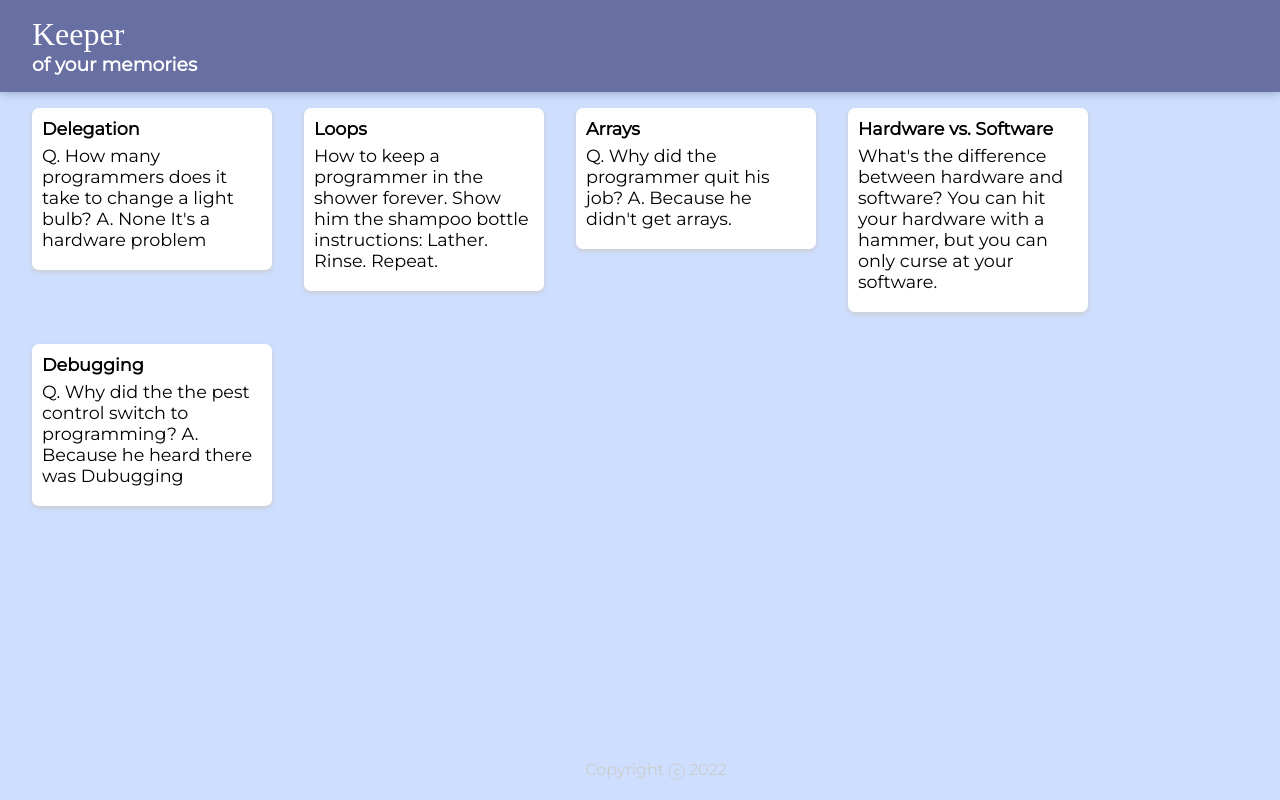
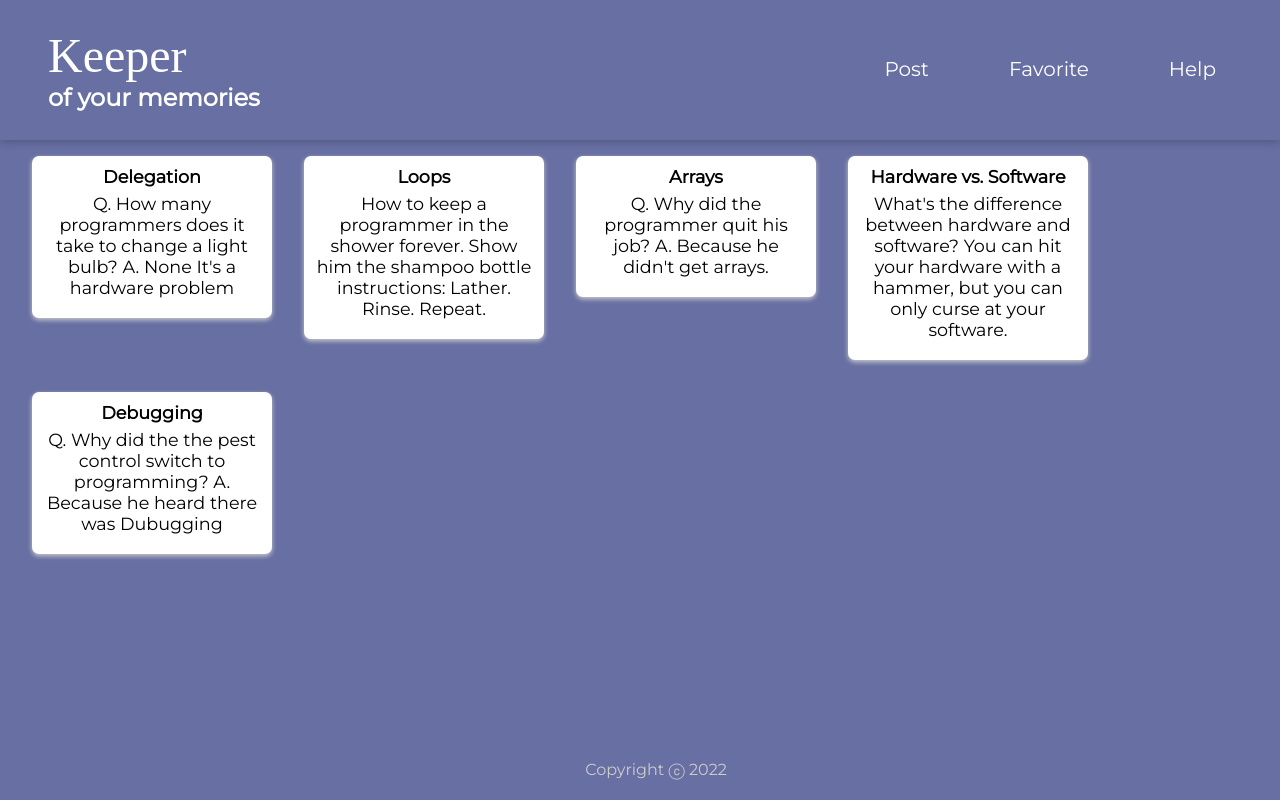
Before and after one commit to Dungyy/keeper-app, a React (Create React App) app: page / in a window 1280 px wide. Built offline with nearby package versions, Linux system fonts and the light colour scheme; a web font is replaced by a local one.

Commit message:
added navbar

```diff
--- a/public/styles.css
+++ b/public/styles.css
@@ -2,21 +2,68 @@
   padding: 0;
   margin: 0;
   box-sizing: border-box;
+  font-family: "Montserrat", sans-serif;
 }
+
 html {
+  background-color: #676fa3;
+}
+
+/*  Navbar  */
+.navbar {
+  display: flex;
+  align-items: center;
+  background: #676fa3;
+  color: white;
   font-family: "Montserrat", sans-serif;
-    height: 100%;
+  font-weight: 300;
+}
+
+.navbar__title {
+  margin-right: auto;
+  font-size: 150%;
+  padding: 12px 16px;
+}
+
+.navbar__item {
+  padding: 16px 16px;
+  cursor: pointer;
+  vertical-align: middle;
+  padding: 0 2rem 0 3rem;
+  font-size: 20px;
+}
+
+.navbar__item:after {
+  content: "";
+  display: block;
+  height: 3px;
+  width: 0;
+  background: transparent;
+  transition: width 0.7s ease, background-color 0.5s ease;
+}
+
+.navbar__item:hover:after {
   width: 100%;
-    background-size: cover;
+  background: #ccc;
 }
+
+.navbar__item.active {
+  color: #ccc;
+  border: 1px solid #ccc;
+}
+
+.navbar__item:hover {
+  color: #ccc;
+}
+
 body {
   background: #eee;
   padding: 0 16px;
-    background-color: #CDDEFF;
+  background-color: #cddeff;
 }
 
 header {
-    background-color: #676FA3;
+  background-color: #676fa3;
   margin: auto -16px;
   padding: 16px 32px;
   box-shadow: 0 0 10px 0 rgba(0, 0, 0, 0.3);
@@ -49,16 +96,44 @@
   float: left;
 }
 .note:hover {
-    background-color: #676FA3;
+  background-color: #676fa3;
   cursor: pointer;
 }
-  .note h1 {
+.noteTitle {
+  text-align: center;
+  font-weight: bold;
   font-size: 1.1em;
   margin-bottom: 6px;
 }
-  .note p {
+.noteText {
+  text-align: center;
   font-size: 1.1em;
   margin-bottom: 10px;
   white-space: pre-wrap;
   word-wrap: break-word;
 }
+
+.inputContainer {
+  display: flex;
+  flex-direction: column;
+  justify-content: center;
+  align-items: center;
+}
+
+.input input {
+  display: flex;
+  flex-direction: column;
+  justify-content: center;
+  text-align: center;
+  height: 80px;
+  width: 400px;
+  font-size: 2rem;
+}
+
+.input button {
+  align-items: center;
+  text-align: center;
+  height: 80px;
+  width: 200px;
+  font-size: 2rem;
+}
--- a/src/Components/App.jsx
+++ b/src/Components/App.jsx
@@ -1,14 +1,18 @@
-import React from 'react';
-import Header from './Header.jsx';
-import Note from './Note';
-import Footer from './Footer';
-import Notes from '../Notes'
+import React from "react";
+// import Header from "./Header.jsx";
+import Note from "./Note";
+import Footer from "./Footer";
+import Notes from "../Notes";
+// import Input from "./Input.jsx";
+import Navbar from "./Navbar.jsx";
 
-function App() {
+export default function App() {
   return (
     <div>
-    <Header />
-        {Notes.map(noteInfo => (
+      <Navbar />
+      {/* <Header /> */}
+      {/* <Input /> */}
+      {Notes.map((noteInfo) => (
         <Note
           key={noteInfo.key}
           title={noteInfo.title}
@@ -17,7 +21,5 @@ function App() {
       ))}
       <Footer />
     </div>
-    )}
-
-
-export default App
+  );
+}
--- a/src/Components/Header.jsx
+++ b/src/Components/Header.jsx
@@ -1,12 +1,18 @@
-import React from 'react';
-
+import React from "react";
 
 function Header() {
-    return (
-        <header>
-            <h1>Keeper</h1><h3 style={{color:"white"}}>of your memories</h3>
-        </header>
-    )
-};
+  return (
+    <header>
+      <h1>Keeper</h1>
+      <h3 style={{ color: "white" }}>of your memories</h3>
+      <h3
+        style={{ cursor: "pointer", marginLeft: "80%", color: "white"}}
+        onClick={() => (window.location = "mailto:erickmunoz13@gmail.com")}
+      >
+        Contact
+      </h3>
+    </header>
+  );
+}
 
-export default Header
+export default Header;
--- /dev/null
+++ b/src/Components/Input.jsx
@@ -0,0 +1,41 @@
+import React, { useState } from "react";
+
+const Input = () => {
+  const [contact, setContact] = useState({
+    fName: "",
+    lName: "",
+  });
+
+  function handleChange(event) {
+    const { name, value } = event.target;
+
+    setContact((prevValue) => {
+      return {
+        ...prevValue,
+        [name]: value,
+      };
+    });
+  }
+
+  return (
+    <div className="inputContainer">
+      <form className="input">
+        <input
+          onChange={handleChange}
+          name="fName"
+          value={contact.fName}
+          placeholder="Title..."
+        />
+        <input
+          onChange={handleChange}
+          name="lName"
+          value={contact.lName}
+          placeholder="Text..."
+        />
+        <button>Submit</button>
+      </form>
+    </div>
+  );
+};
+
+export default Input;
--- /dev/null
+++ b/src/Components/Navbar.jsx
@@ -0,0 +1,18 @@
+const NavBar = () => (
+  <header className="navbar">
+    <div className="navbar__title ">
+      <h1>Keeper</h1>
+      <h4>of your memories</h4>
+    </div>
+    <div className="navbar__item">Post</div>
+    <div className="navbar__item">Favorite</div>
+    <div
+      className="navbar__item"
+      onClick={() => (window.location = "mailto:erickmunoz13@gmail.com")}
+    >
+      Help
+    </div>
+  </header>
+);
+
+export default NavBar;
--- a/src/Components/Note.jsx
+++ b/src/Components/Note.jsx
@@ -1,12 +1,12 @@
-import React from 'react';
+import React from "react";
 
 const Note = (props) => {
   return (
     <div className="note">
-      <h1>{props.title}</h1>
-      <p>{props.content}</p>
+      <h1 className="noteTitle">{props.title}</h1>
+      <p className="noteText">{props.content}</p>
     </div>
   );
-}
+};
 
 export default Note;
--- a/src/Notes.js
+++ b/src/Notes.js
@@ -28,7 +28,8 @@ const Notes = [
         title: "Debugging",
         content:
           "Q. Why did the the pest control switch to programming? A. Because he heard there was Dubugging"
-      }
+      },
+
   ];
 
   export default Notes;
```
Also changed, not shown: src/Components/Footer.jsx (+4 -5 lines). Lines whose indentation alone changed are shown as unchanged.
